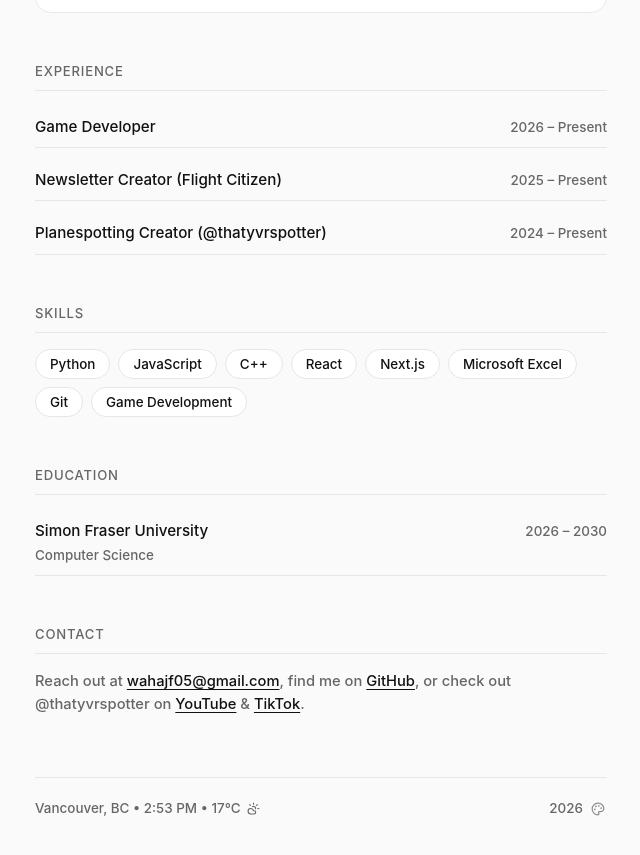
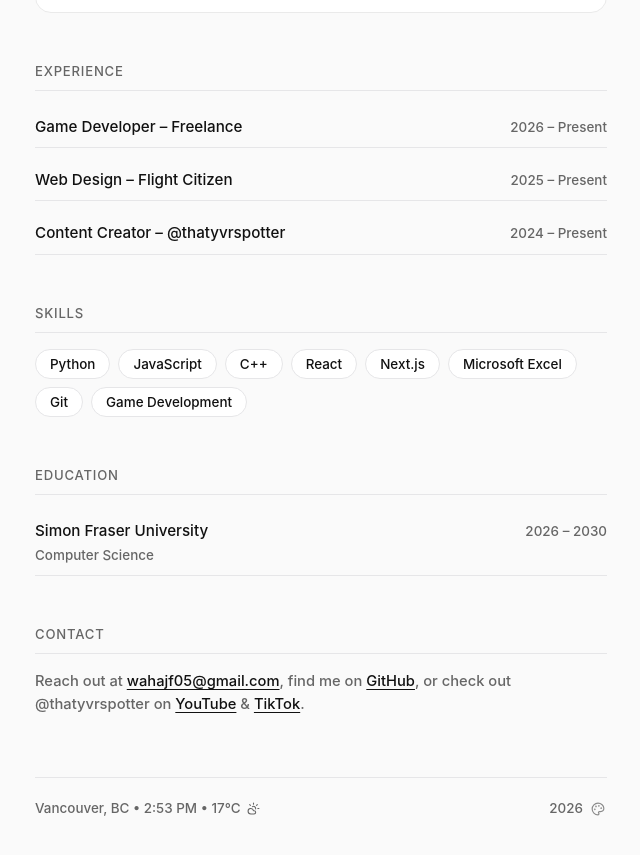
Before and after one commit to wahajf/wahajf.github.io, a Next.js app: page / in a window 1280 px wide. Shown: the part 1303-2158 px from the top of the page, without its empty margins (319-959 px from the left). Built offline with nearby package versions, Linux system fonts and the light colour scheme; no server answers.

Commit message:
Update Experience section formatting to Title - Company format

```diff
--- a/app/components/MainContent.jsx
+++ b/app/components/MainContent.jsx
@@ -314,7 +314,9 @@ export default function MainContent() {
             <div style={{ display: 'flex', flexDirection: 'column', gap: '12px' }}>
               {profileData.experience.map((exp, index) => (
                 <div key={index} style={{ display: 'flex', alignItems: 'baseline', justifyContent: 'space-between', padding: '8px 0', borderBottom: '1px solid var(--border)' }}>
-                  <span style={{ fontWeight: '500', color: 'var(--text)' }}>{exp.role}</span>
+                  <span style={{ fontWeight: '500', color: 'var(--text)' }}>
+                    {exp.role}{exp.organization ? ` – ${exp.organization}` : ''}
+                  </span>
                   <span style={{ fontSize: '0.84rem', fontWeight: '500', color: 'var(--muted)' }}>{exp.period}</span>
                 </div>
               ))}
--- a/app/data/profileData.js
+++ b/app/data/profileData.js
@@ -39,17 +39,17 @@ export const profileData = {
   experience: [
     {
       role: "Game Developer",
-      organization: "Independent",
+      organization: "Freelance",
       period: "2026 – Present"
     },
     {
-      role: "Newsletter Creator (Flight Citizen)",
+      role: "Web Design",
       organization: "Flight Citizen",
       period: "2025 – Present"
     },
     {
-      role: "Planespotting Creator (@thatyvrspotter)",
-      organization: "YouTube & TikTok",
+      role: "Content Creator",
+      organization: "@thatyvrspotter",
       period: "2024 – Present"
     }
   ],
--- a/index.html
+++ b/index.html
@@ -678,17 +678,17 @@
 
           <div style="display: flex; flex-direction: column; gap: 12px;">
             <div class="exp-row">
-              <span style="font-weight: 500;">Game Developer</span>
+              <span style="font-weight: 500;">Game Developer – Freelance</span>
               <span style="font-size: 0.84rem; color: var(--muted);">2026 – Present</span>
             </div>
 
             <div class="exp-row">
-              <span style="font-weight: 500;">Newsletter Creator (Flight Citizen)</span>
+              <span style="font-weight: 500;">Web Design – Flight Citizen</span>
               <span style="font-size: 0.84rem; color: var(--muted);">2025 – Present</span>
             </div>
 
             <div class="exp-row">
-              <span style="font-weight: 500;">Planespotting Creator (@thatyvrspotter)</span>
+              <span style="font-weight: 500;">Content Creator – @thatyvrspotter</span>
               <span style="font-size: 0.84rem; color: var(--muted);">2024 – Present</span>
             </div>
           </div>
```
